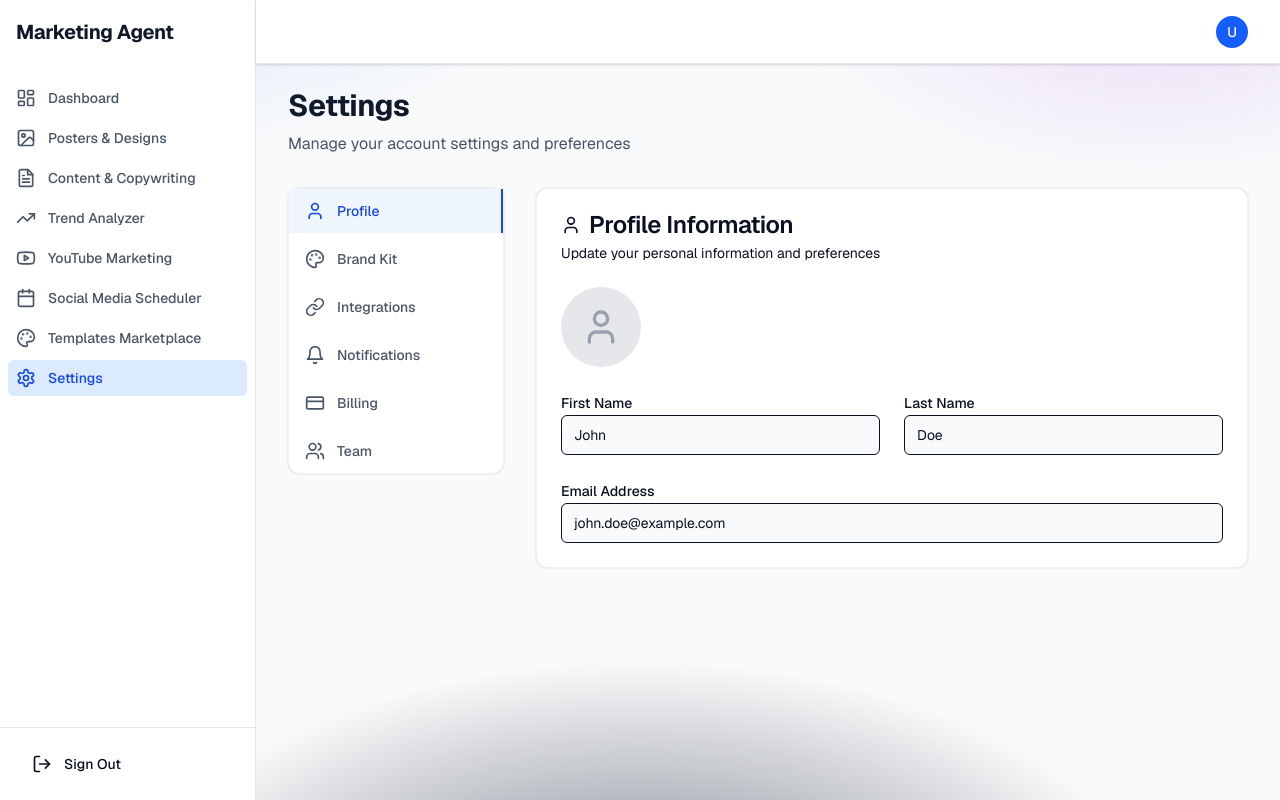
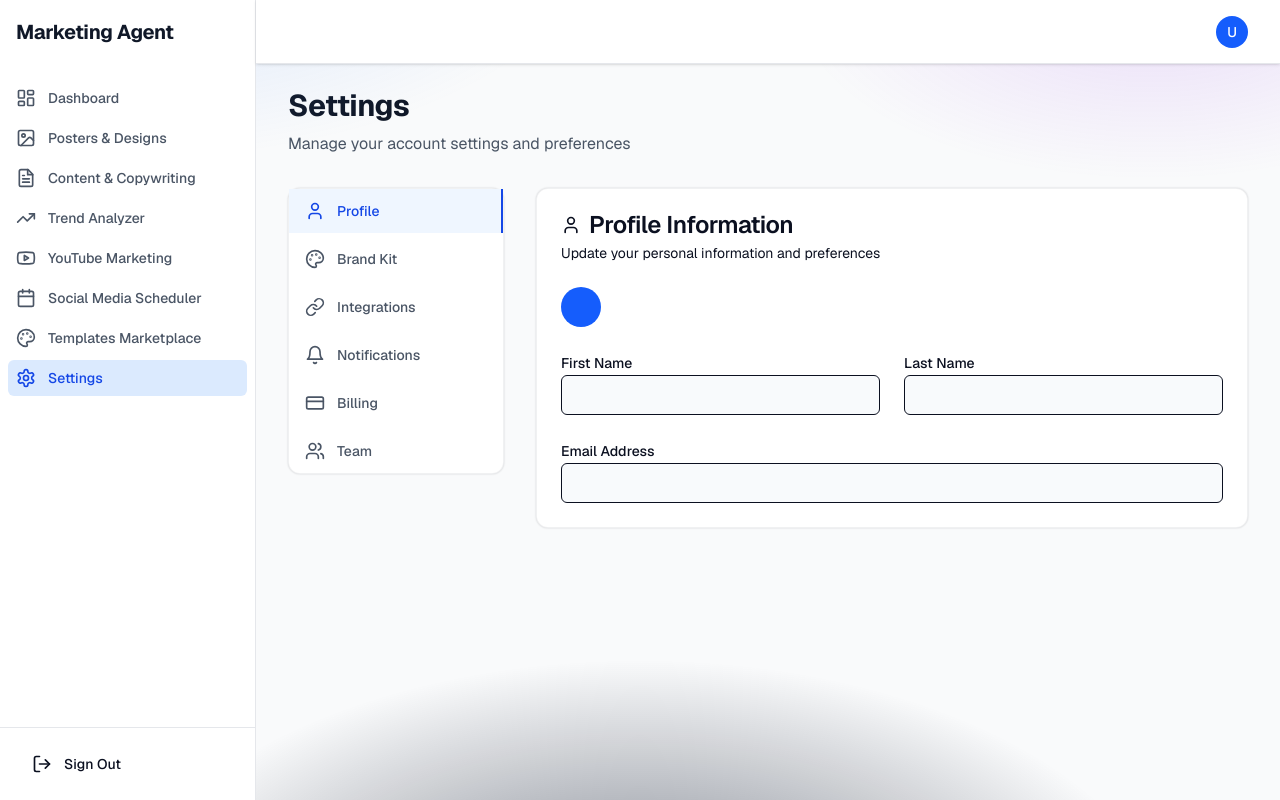
Before and after one commit to eliasbhuiyan/marketing-agent, a Next.js app in the folder agent-client/: page /settings in a window 1280 px wide. Built offline with nearby package versions, Linux system fonts and the light colour scheme.

Commit message:
protect route

```diff
--- a/agent-client/app/(dashboard)/settings/page.js
+++ b/agent-client/app/(dashboard)/settings/page.js
@@ -39,13 +39,14 @@ import {
   RefreshCw,
 } from "lucide-react";
 import Image from "next/image";
+import { useAuth } from "@/lib/hooks/useAuth";
 
 export default function SettingsPage() {
   const [activeTab, setActiveTab] = useState("profile");
   const [showPassword, setShowPassword] = useState(false);
   const [apiBusy, setApiBusy] = useState(false);
   const [error, setError] = useState("");
-
+  const { userData } = useAuth();
   // Invite member state
   const [inviteOpen, setInviteOpen] = useState(false);
   const [inviteEmail, setInviteEmail] = useState("");
@@ -185,7 +186,6 @@ export default function SettingsPage() {
         updateBrandData(data.brand);
       }
     } catch (e) {
-      console.error("Failed to save brand:", e);
       setError(formatErrorMessage(e));
     } finally {
       setApiBusy(false);
@@ -233,6 +233,7 @@ export default function SettingsPage() {
       setInviteBusy(false);
     }
   };
+
   return (
     <div className="space-y-8">
       {/* Header */}
@@ -284,18 +285,35 @@ export default function SettingsPage() {
               </CardHeader>
               <CardContent className="space-y-6">
                 <div className="flex items-center space-x-6">
-                  <div className="w-20 h-20 bg-gray-200 rounded-full flex items-center justify-center">
-                    <User className="h-10 w-10 text-gray-400" />
+                  <div className="w-10 h-10 bg-blue-600 rounded-full overflow-hidden flex items-center justify-center">
+                   {
+                    userData?.avatar && (
+                      <Image
+                        src={userData?.avatar}
+                        width={200}
+                        height={200}
+                        alt="profile"
+                      />
+                    )
+                   }
                   </div>
                 </div>
                 <div className="grid grid-cols-1 md:grid-cols-2 gap-6">
                   <div>
                     <Label htmlFor="first-name">First Name</Label>
-                    <Input id="first-name" defaultValue="John" />
+                    <Input
+                      id="first-name"
+                      defaultValue={userData?.fullName.split(" ")[0]}
+                      readOnly
+                    />
                   </div>
                   <div>
                     <Label htmlFor="last-name">Last Name</Label>
-                    <Input id="last-name" defaultValue="Doe" />
+                    <Input
+                      id="last-name"
+                      defaultValue={userData?.fullName.split(" ")[1]}
+                      readOnly
+                    />
                   </div>
                 </div>
                 <div>
@@ -303,7 +321,8 @@ export default function SettingsPage() {
                   <Input
                     id="email"
                     type="email"
-                    defaultValue="john.doe@example.com"
+                    defaultValue={userData?.email}
+                    readOnly
                   />
                 </div>
               </CardContent>
```
